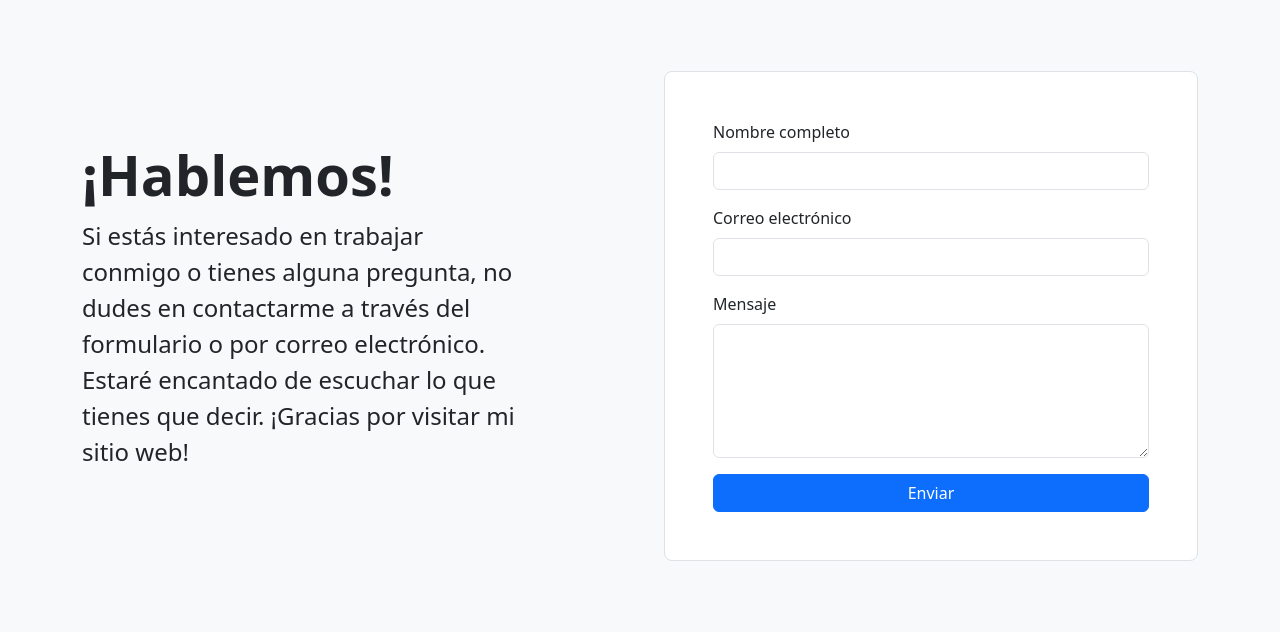
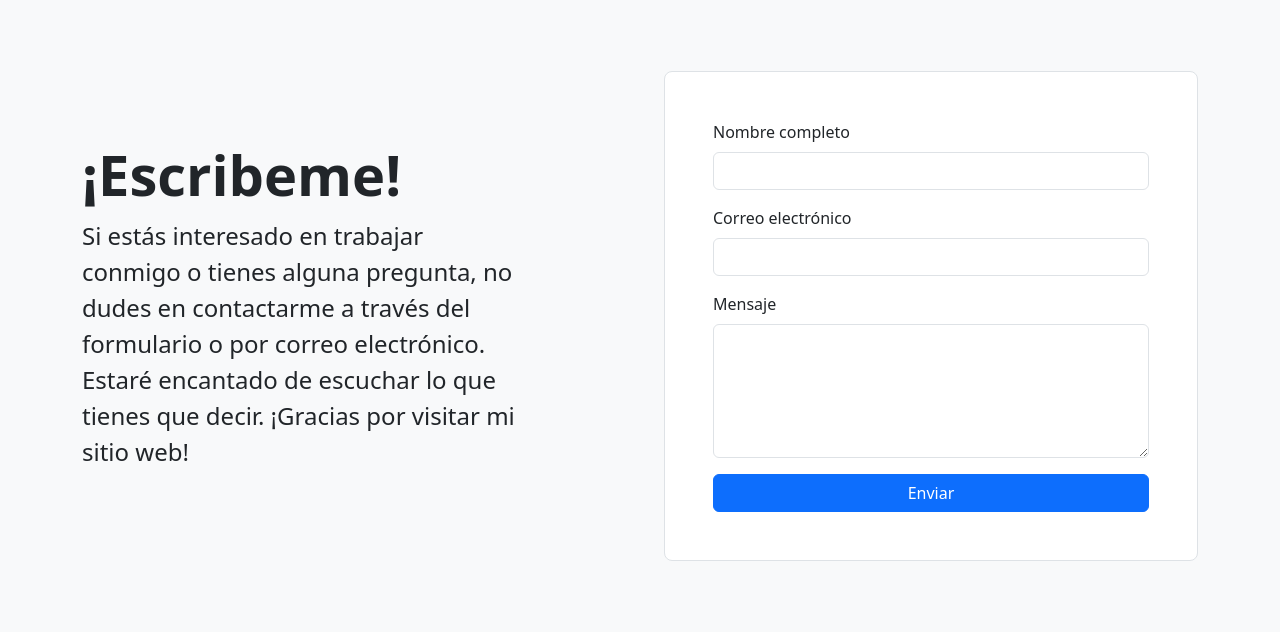
Before and after one commit to alexzam3007/Curso_Git_Github, a Flask app: page / in a window 1280 px wide. Shown: the part 1427-2059 px from the top of the page. Run offline with Flask 3, Linux system fonts and the light colour scheme; some libraries are stand-ins or nearby versions.

Commit message:
version 2 malibu

```diff
--- a/templates/contact.html
+++ b/templates/contact.html
@@ -2,7 +2,7 @@
     <div class="container">
         <div class="row align-items-center g-lg-5 py-5">
             <div class="col-lg-6 text-center text-lg-start">
-                <h2 class="display-4 fw-bold lh-1 mb-3">¡Hablemos!</h2>
+                <h2 class="display-4 fw-bold lh-1 mb-3">¡Escribeme!</h2>
 
                 <p class="col-lg-10 fs-4">Si estás interesado en trabajar conmigo o tienes alguna pregunta, no dudes
                     en
```
